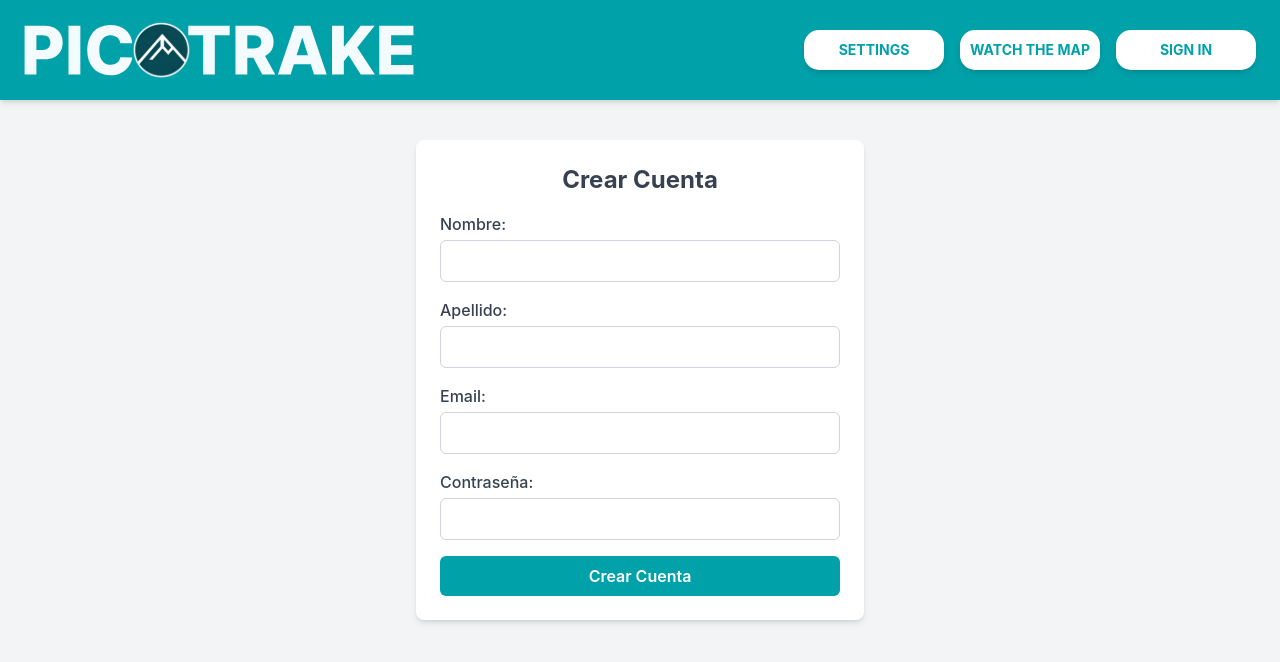
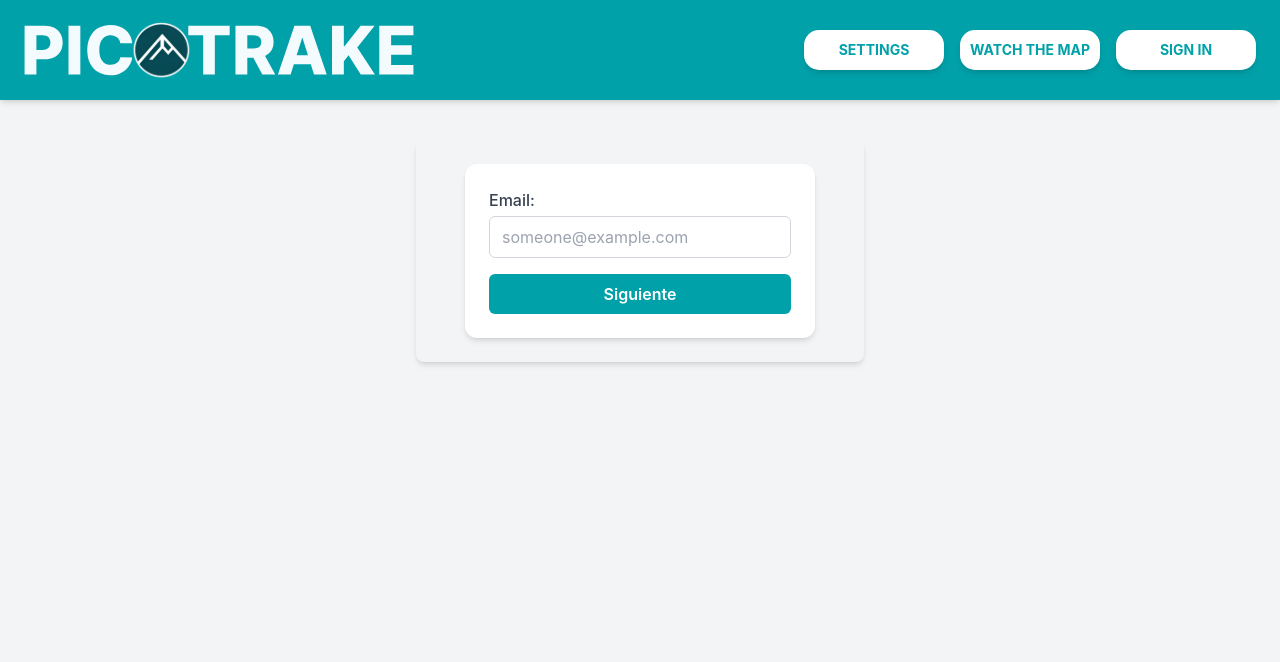
Before and after one commit to lacreeta/PicoTrakev2, a React (Vite) app: page /registro in a window 1280 px wide. Shown: the top 662 px of the page. Built offline with nearby package versions, Linux system fonts and the light colour scheme.

Commit message:
FormContainer, sign in multi step pocho

```diff
--- a/src/App.tsx
+++ b/src/App.tsx
@@ -18,7 +18,7 @@ const App: React.FC = () => {
     <DarkModeProvider>
       <AuthProvider>
       <LanguageProvider>
-      <div className="min-h-screen bg-gray-100 dark:bg-gray-900">
+      <div className="min-h-screen bg-gray-100 dark:bg-[#111B21]">
         <Router>
           <Header />
           <div className="pt-[100px]">
--- /dev/null
+++ b/src/components/FormContainer.tsx
@@ -0,0 +1,16 @@
+import React, { ReactNode } from "react";
+
+interface FormContainerProps {
+  children: ReactNode;
+  className?: string;
+}
+
+const FormContainer: React.FC<FormContainerProps> = ({ children, className }) => {
+  return (
+    <div className={`w-full max-w-[350px] bg-white dark:bg-gray-800 p-6 rounded-xl shadow-md ${className || ""}`}>
+      {children}
+    </div>
+  );
+};
+
+export default FormContainer;
--- a/src/components/Login.tsx
+++ b/src/components/Login.tsx
@@ -3,6 +3,7 @@ import { Link, useNavigate } from "react-router-dom";
 import { useTranslation } from "react-i18next";
 import { DarkModeContext } from "../context/DarkMode";
 import { AuthContext } from "../context/AuthContext";
+import FormContainer from "./FormContainer";
 
 const LoginScreen: React.FC = () => {
   const { t } = useTranslation();
@@ -11,7 +12,6 @@ const LoginScreen: React.FC = () => {
   if (!darkModeContext) {
     throw new Error("Login debe usarse dentro de DarkModeProvider");
   }
-  const { darkMode } = darkModeContext;
   const { login } = useContext(AuthContext)!;
 
   const [email, setEmail] = useState("");
@@ -41,14 +41,10 @@ const LoginScreen: React.FC = () => {
 
   return (
     <div
-      className={`min-h-screen flex flex-col items-center justify-center w-full h-screen p-4 ${
-        darkMode ? "bg-gray-900" : "bg-gray-100"
-      }`}
+      className="min-h-screen flex flex-col items-center justify-center w-full h-screen p-4"
     >
-      <form
-        onSubmit={handleSubmit}
-        className="w-full max-w-[350px] bg-white dark:bg-gray-800 p-6 rounded-xl shadow-md h-[450px] flex flex-col justify-center"
-      >
+      <FormContainer className="h-[450px] flex flex-col justify-center dark:bg-teal-header">
+        <form onSubmit={handleSubmit}>
           <h2 className="text-2xl font-bold text-center mb-4 text-gray-700 dark:text-white">
             {t("signIn")}
           </h2>
@@ -111,7 +107,8 @@ const LoginScreen: React.FC = () => {
             <p className="mt-4 text-center text-red-500 font-medium">{mensaje}</p>
           )}
         </form>
-      <div className="mt-4 w-full max-w-[350px] bg-white dark:bg-gray-800 p-4 rounded-xl shadow-md text-center">
+      </FormContainer>
+      <div className="mt-4 w-full max-w-[350px] bg-white dark:bg-teal-header p-4 rounded-xl shadow-md text-center">
         <p className="text-sm text-gray-700 dark:text-gray-300">
           {t("noAccount")}{" "}
           <Link to="/registro" className="text-teal-500 dark:text-teal-oscuro hover:underline">
--- a/src/components/Settings.tsx
+++ b/src/components/Settings.tsx
@@ -23,7 +23,7 @@ const SettingsScreen: React.FC = () => {
 
   const { t } = useTranslation();
   return (
-    <div className="flex flex-col items-center justify-center w-full h-screen bg-gray-100 dark:bg-gray-900 gap-8">
+    <div className="flex flex-col items-center justify-center w-full h-screen gap-8">
       {/* Título */}
       <h1 className="text-3xl font-bold text-gray-700 dark:text-white">{t("Appearance")}</h1>
 
--- a/src/components/Signup.tsx
+++ b/src/components/Signup.tsx
@@ -1,39 +1,41 @@
 import React, { useState, useContext } from "react";
 import { DarkModeContext } from "../context/DarkMode";
+import FormContainer from "./FormContainer";
+import { useTranslation } from "react-i18next";
 
 const SignupScreen: React.FC = () => {
   const context = useContext(DarkModeContext);
   if (!context) {
     throw new Error("Signup debe usarse dentro de DarkModeProvider");
   }
+
+  // Estado para controlar el paso actual
+  const [step, setStep] = useState(1);
+  // Estados para cada campo del formulario
+  const [email, setEmail] = useState("");
+  const [contrasena, setContrasena] = useState("");
   const [nombre, setNombre] = useState("");
   const [apellido, setApellido] = useState("");
-  const [email, setEmail] = useState("");
-  const [contrasena, setContrasena] = useState("");
   const [mensaje, setMensaje] = useState("");
+  const { t } = useTranslation();
 
+  // Función que se ejecuta al enviar el formulario
   const handleSubmit = async (e: React.FormEvent) => {
     e.preventDefault();
 
-    const payload = {
-      nombre,
-      apellido,
-      email,
-      contrasena,
-    };
+    const payload = { nombre, apellido, email, contrasena };
 
     try {
       const response = await fetch("https://18.205.138.231/usuarios", {
         method: "POST",
-        headers: {
-          "Content-Type": "application/json",
-        },
+        headers: { "Content-Type": "application/json" },
         body: JSON.stringify(payload),
       });
 
       const data = await response.json();
       if (response.ok) {
-        setMensaje("Cuenta creada con éxito." );
+        setMensaje(t("Cuenta creada con éxito."));
+        // Aquí podrías redireccionar o resetear el formulario
       } else {
         setMensaje("Error: " + data.detail);
       }
@@ -43,15 +45,79 @@ const SignupScreen: React.FC = () => {
   };
 
   return (
-    <div className="max-w-md mx-auto mt-10 p-6 shadow-md rounded-lg bg-white dark:bg-gray-800">
-      <h2 className="text-2xl font-bold mb-4 text-center text-gray-700 dark:text-gray-100">
-        Crear Cuenta
-      </h2>
+    <div className="max-w-md mx-auto mt-10 p-6 shadow-md rounded-lg flex flex-col items-center justify-center">
+      <FormContainer className="h-auto flex flex-col justify-center dark:bg-teal-header">
         <form onSubmit={handleSubmit} className="space-y-4">
-        {/* Campo Nombre */}
+          {step === 1 && (
+            <div>
+              {/* Paso 1: Email */}
               <div>
                 <label className="block mb-1 text-gray-700 dark:text-gray-300 font-medium">
-            Nombre:
+                  {t("email")}{":"}
+                </label>
+                <input
+                  type="email"
+                  value={email}
+                  placeholder="someone@example.com"
+                  onChange={(e) => setEmail(e.target.value)}
+                  required
+                  className="w-full px-3 py-2 border border-gray-300 dark:border-gray-600 rounded-md focus:outline-none focus:border-teal-400 dark:bg-white dark:text-black"
+                />
+              </div>
+              <button
+                type="button"
+                onClick={() => setStep(2)}
+                className="mt-4 w-full bg-teal-500 hover:bg-teal-600 text-white font-semibold py-2 rounded-md dark:bg-teal-oscuro dark:hover:bg-teal-oscuroHover"
+              >
+                {t("Siguiente")}
+              </button>
+            </div>
+          )}
+          {step === 2 && (
+            <div>
+              {/* Paso 2: Contraseña */}
+              <div>
+                <label className="block mb-1 text-gray-700 dark:text-gray-300 font-medium">
+                  {t("password")}{":"}
+                </label>
+                <input
+                  type="password"
+                  value={contrasena}
+                  onChange={(e) => setContrasena(e.target.value)}
+                  required
+                  className="w-full px-3 py-2 border border-gray-300 dark:border-gray-600 rounded-md focus:outline-none focus:border-teal-400 dark:bg-white dark:text-black"
+                />
+              </div>
+              <div className="flex justify-between mt-4">
+                <button
+                  type="button"
+                  onClick={() => setStep(1)}
+                  className="bg-gray-500 hover:bg-gray-600 text-white font-semibold py-2 px-4 rounded-md"
+                >
+                  {t("Atrás")}
+                </button>
+                <button
+                  type="button"
+                  onClick={() => setStep(3)}
+                  className="bg-teal-500 hover:bg-teal-600 text-white font-semibold py-2 px-4 rounded-md"
+                >
+                  {t("Siguiente")}
+                </button>
+              </div>
+            </div>
+          )}
+          {step === 3 && (
+            <div>
+              {/* Paso 3: Nombre y Apellido */}
+              <h2 className="text-2xl font-bold text-gray-700 dark:text-white">
+                {t("¿Cuál es su nombre?")}
+              </h2>
+              <p className="text-sm text-gray-600 dark:text-gray-300 mb-4">
+                {t("Necesitamos un poco más de información para configurar tu cuenta.")}
+              </p>
+              <div>
+                <label className="block mb-1 text-gray-700 dark:text-gray-300 font-medium">
+                  {t("name")}{":"}
                 </label>
                 <input
                   type="text"
@@ -61,10 +127,9 @@ const SignupScreen: React.FC = () => {
                   className="w-full px-3 py-2 border border-gray-300 dark:border-gray-600 rounded-md focus:outline-none focus:border-teal-400 dark:bg-white dark:text-black"
                 />
               </div>
-        {/* Campo Apellido */}
-        <div>
+              <div className="mt-4">
                 <label className="block mb-1 text-gray-700 dark:text-gray-300 font-medium">
-            Apellido:
+                  {t("lastName")}{":"}
                 </label>
                 <input
                   type="text"
@@ -74,40 +139,25 @@ const SignupScreen: React.FC = () => {
                   className="w-full px-3 py-2 border border-gray-300 dark:border-gray-600 rounded-md focus:outline-none focus:border-teal-400 dark:bg-white dark:text-black"
                 />
               </div>
-        {/* Campo Email */}
-        <div>
-          <label className="block mb-1 text-gray-700 dark:text-gray-300 font-medium">
-            Email:
-          </label>
-          <input
-            type="email"
-            value={email}
-            onChange={(e) => setEmail(e.target.value)}
-            required
-            className="w-full px-3 py-2 border border-gray-300 dark:border-gray-600 rounded-md focus:outline-none focus:border-teal-400 dark:bg-white dark:text-black"
-          />
-        </div>
-        {/* Campo Contraseña */}
-        <div>
-          <label className="block mb-1 text-gray-700 dark:text-gray-300 font-medium">
-            Contraseña:
-          </label>
-          <input
-            type="password"
-            value={contrasena}
-            onChange={(e) => setContrasena(e.target.value)}
-            required
-            className="w-full px-3 py-2 border border-gray-300 dark:border-gray-600 rounded-md focus:outline-none focus:border-teal-400 dark:bg-white dark:text-black"
-          />
-        </div>
-        {/* Botón Enviar */}
+              <div className="flex justify-between mt-4">
+                <button
+                  type="button"
+                  onClick={() => setStep(2)}
+                  className="bg-gray-500 hover:bg-gray-600 text-white font-semibold py-2 px-4 rounded-md"
+                >
+                  {t("Atrás")}
+                </button>
                 <button
                   type="submit"
-          className="w-full bg-teal-500 dark:bg-gray-700 dark:hover:bg-gray-600 hover:bg-teal-600 text-white font-semibold py-2 rounded-md transition-colors"
+                  className="bg-teal-500 hover:bg-teal-600 text-white font-semibold py-2 px-4 rounded-md dark:bg-teal-oscuro dark:hover:bg-teal-oscuroHover"
                 >
-          Crear Cuenta
+                  {t("createAccount")}
                 </button>
+              </div>
+            </div>
+          )}
         </form>
+      </FormContainer>
       {mensaje && <p className="mt-4 text-center text-red-500">{mensaje}</p>}
     </div>
   );
--- a/src/i18n.ts
+++ b/src/i18n.ts
@@ -28,7 +28,10 @@ i18n.use(initReactI18next).init({
         "dark": "Dark",
         "light": "Light",
         "saveChanges": "Save changes",
-        "invalidCredentials": "Incorrect email or password"
+        "invalidCredentials": "Incorrect email or password",
+        "name": "Name",
+        "lastName": "Last Name",
+        "createAccount": "Create an account"
       },
     },
     es: {
@@ -56,7 +59,10 @@ i18n.use(initReactI18next).init({
         "dark": "Oscuro",
         "light": "Claro",
         "saveChanges": "Guardar cambios",
-        "invalidCredentials": "Correo o contraseña incorrectos"
+        "invalidCredentials": "Correo o contraseña incorrectos",
+        "name": "Nombre",
+        "lastName": "Apellido",
+        "createAccount": "Crear cuenta"
       },
     },
     ca: {
@@ -84,7 +90,10 @@ i18n.use(initReactI18next).init({
         "dark": "Fosc",
         "light": "Clar",
         "saveChanges": "Guardar canvis",
-        "invalidCredentials": "Correu o contrasenya incorrectes"
+        "invalidCredentials": "Correu o contrasenya incorrectes",
+        "name": "Nom",
+        "lastName": "Cognom",
+        "createAccount": "Crear compte"
       },
     },
     fr: {
@@ -112,7 +121,10 @@ i18n.use(initReactI18next).init({
         "dark": "Sombre",
         "light": "Lumière",
         "saveChanges": "Enregistrer les modifications",
-        "invalidCredentials": "Courriel ou mot de passe incorrect"
+        "invalidCredentials": "Courriel ou mot de passe incorrect",
+        "name": "Nom",
+        "lastName": "Prénom",
+        "createAccount": "Créer un compte"
       },
     },
   },
```
Lines whose indentation alone changed are shown as unchanged.
